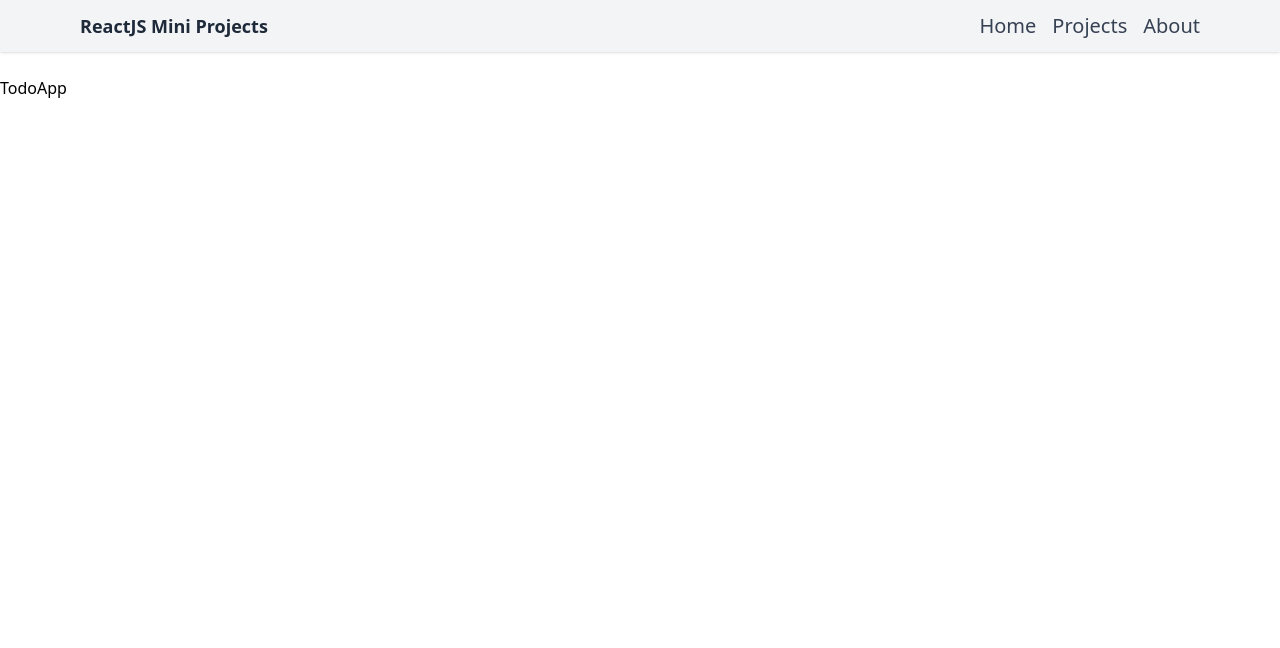
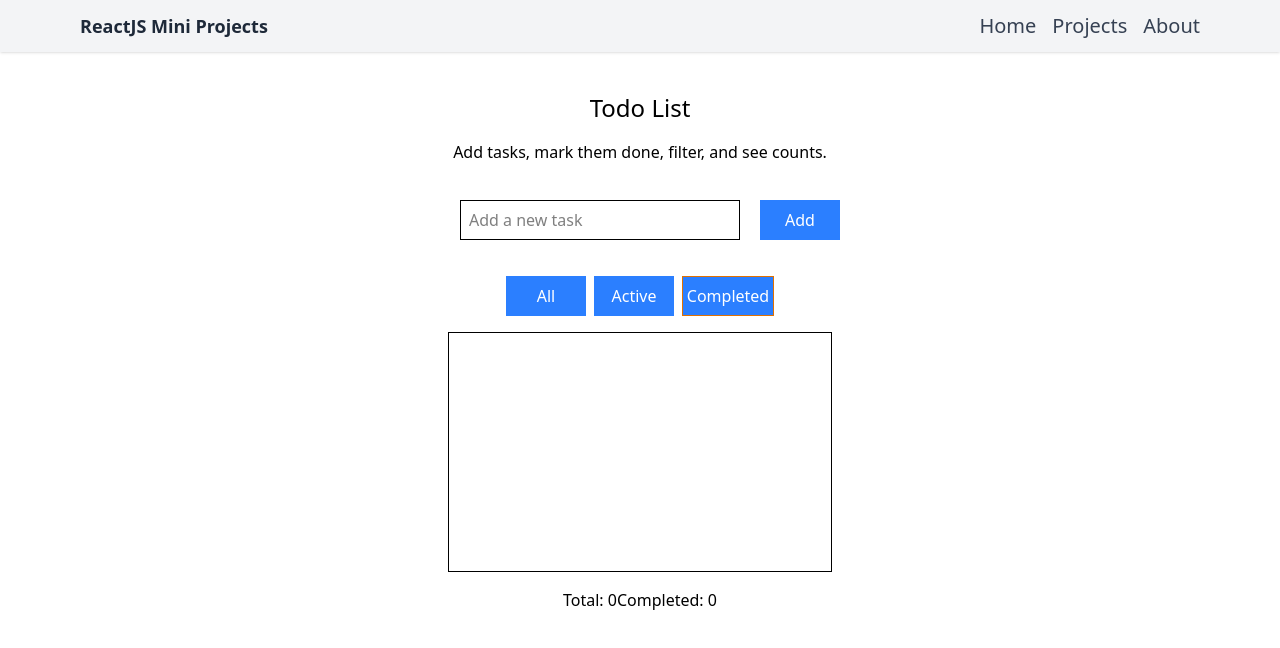
Before and after one commit to GopalKotimani/the-react-journey, a React (Vite) app: page /projects/todoapp in a window 1280 px wide. Shown: the top 648 px of the page. Built offline with nearby package versions, Linux system fonts and the light colour scheme.

Commit message:
Todo app

```diff
--- a/src/App.jsx
+++ b/src/App.jsx
@@ -6,6 +6,7 @@ import ModalComponent from './problems/ModalComponent/ModalComponent'
 import TodoApp from './problems/TodoApp/TodoApp'
 import TabForm from './problems/TabFormBuild/TabForm'
 import Pagination from './problems/Pagination/Pagination'
+import SearchBar from './problems/AutoCompleteSearchBar/SearchBar'
 
 function App() {
   return (
@@ -19,6 +20,7 @@ function App() {
           <Route path="/projects/todoapp" element={<TodoApp />} />
           <Route path="/projects/tabformbuild" element={<TabForm />} />
           <Route path="/projects/pagination" element={<Pagination />} />
+          <Route path="/projects/searchbar" element={<SearchBar />} />
         </Routes>
       </div>
     </Router>
--- /dev/null
+++ b/src/problems/AutoCompleteSearchBar/SearchBar.jsx
@@ -0,0 +1,54 @@
+import React, { useEffect, useState } from 'react'
+import "./styles.css"
+
+const SearchBar = () => {
+    const [results, setResults] = useState([]);
+    const [input, setInput] = useState("");
+    const [show, setShow] = useState(false);
+
+    const fetchData = async () => {
+        console.log("API call", input);
+        const dataJson = await fetch('https://dummyjson.com/products/search?q=' + input);
+        const data = await dataJson.json();
+        setResults(data?.products);
+
+    }
+
+    useEffect(() => {
+
+        const timer = setTimeout(fetchData, 300);
+
+        return () => {
+            clearTimeout(timer);
+        }
+    }, [input]);
+
+    return (
+        <>
+            <div className='main'>
+                <div className='search'>SearchBar</div>
+
+                <div>
+                    <input className='searchbar'
+                        type='text'
+                        value={input}
+                        onChange={(e) => setInput(e.target.value)}
+                        onFocus={() => setShow(true)}
+                        onBlur={() => setShow(false)}
+                    />
+                    <div className='results'>
+                        {show && (results?.length === 0 ? "No results found" : results.map((r) =>
+                            <span
+                                className='search-result'
+                                key={r.id}>
+                                {r.title}
+                            </span>
+                        ))}
+                    </div>
+                </div>
+            </div>
+        </>
+    )
+}
+
+export default SearchBar
--- /dev/null
+++ b/src/problems/AutoCompleteSearchBar/styles.css
@@ -0,0 +1,23 @@
+.main{
+    text-align: center;
+}
+
+.searchbar{
+    border: 1px solid black;
+    width: 400px;
+    padding: 5px;
+}
+
+.results{
+    display: flex;
+    flex-direction: column;
+    width: 400px;
+    height: 400px;
+    border: 1px solid black;
+    margin: auto;
+    overflow-y: scroll;
+}
+.search-result:hover{
+    background-color: aqua;
+    cursor: pointer;
+}
--- a/src/problems/TodoApp/TodoApp.jsx
+++ b/src/problems/TodoApp/TodoApp.jsx
@@ -1,9 +1,92 @@
-import React from 'react'
+import React, { useState } from 'react'
 import './styles.css'
 
 const TodoApp = () => {
+  const [input, setInput] = useState("");
+  const [tasks, setTasks] = useState([]);
+
+  const handleAddTask = () => {
+    console.log("Add task clicked");
+    if (input.trim() === "") return;
+    const newTask = {
+      id: Date.now(),
+      title: input,
+      completed: false
+    }
+    setTasks([...tasks, newTask]);
+    setInput("");
+
+  }
+
+  const handleDeleteTask = (id) => {
+    setTasks(tasks.filter((task) => task.id !== id));
+  }
+
+  const handleTaggleTaskCompleted = (id) => {
+    setTasks(
+      tasks.map((task) =>
+      (task.id === id)
+        ? { ...task, completed: !task.completed }
+        : task,
+      ),
+    );
+  }
+
   return (
-    <div>TodoApp</div>
+    <>
+      <div className='text-center p-4 space-y-4'>
+        <h1 className='text-2xl items-center' > Todo List</h1>
+        <p> Add tasks, mark them done, filter, and see counts.</p>
+        <div className='space-x-2'>
+          <input
+            className='h-10 w-70 border border-black m-5 p-2'
+            type="text"
+            placeholder="Add a new task"
+            value={input}
+            onChange={(e) => setInput(e.target.value)}
+          />
+          <button className='bg-blue-500 text-white w-20 h-10'
+            onClick={() => handleAddTask()}
+          >
+            Add
+          </button>
+        </div>
+        <div className='space-x-2'>
+          <button className='bg-blue-500 text-white w-20 h-10'>All</button>
+          <button className='bg-blue-500 text-white w-20 h-10'>Active</button>
+          <button className='bg-blue-500 text-white w-23 h-10 border border-amber-600'>Completed</button>
+        </div>
+        <div className='text-center p-4 space-y-4 border border-black h-60 w-96 ml-auto mr-auto'>
+          <ul >
+            {tasks.map((task) =>
+              <li key={task.id} >
+                <span className='flex items-center space-x-10'>
+                  <input
+                  type='checkbox'
+                    checked={task.completed}
+                    className='m-2'
+                    onChange={() => handleTaggleTaskCompleted(task.id)}
+                  />
+                  <span
+                    style={{ textDecoration: task.completed ? 'line-through' : 'none' }}
+                  >
+                    {task.title} - {task.completed ? "Done" : "Pending"}
+                  </span>
+                  <button className='bg-red-500 text-white w-25 h-7'
+                    onClick={() => handleDeleteTask(task.id)}
+                  >
+                    Delete
+                  </button>
+                </span>
+              </li>)}
+          </ul>
+        </div>
+        <div>
+          <span>Total: {tasks.length}</span>
+          <span>Completed: {tasks.length} </span>
+        </div>
+      </div>
+    </>
   )
 }
 
```
